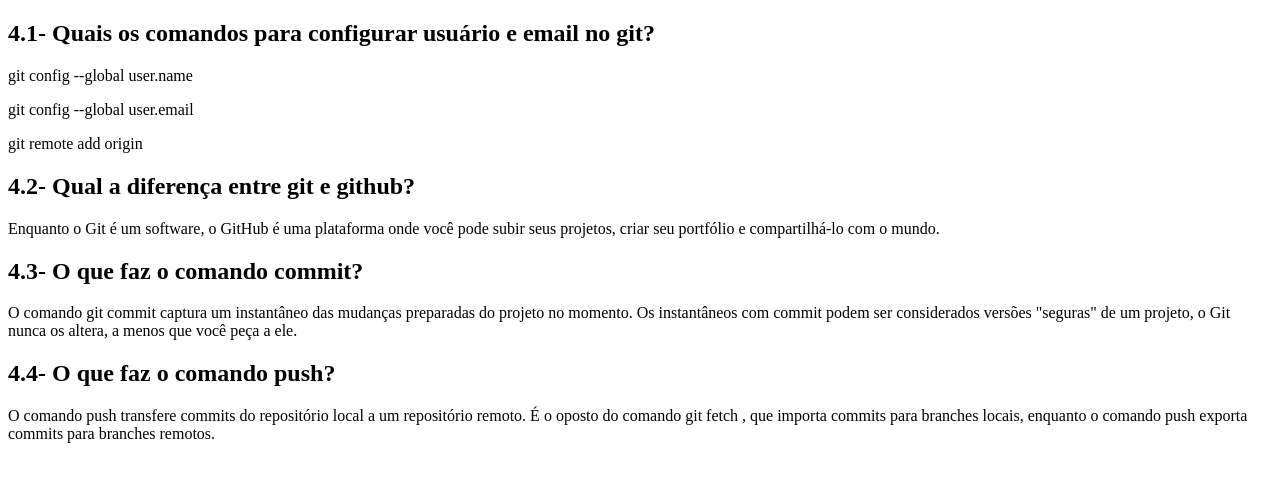
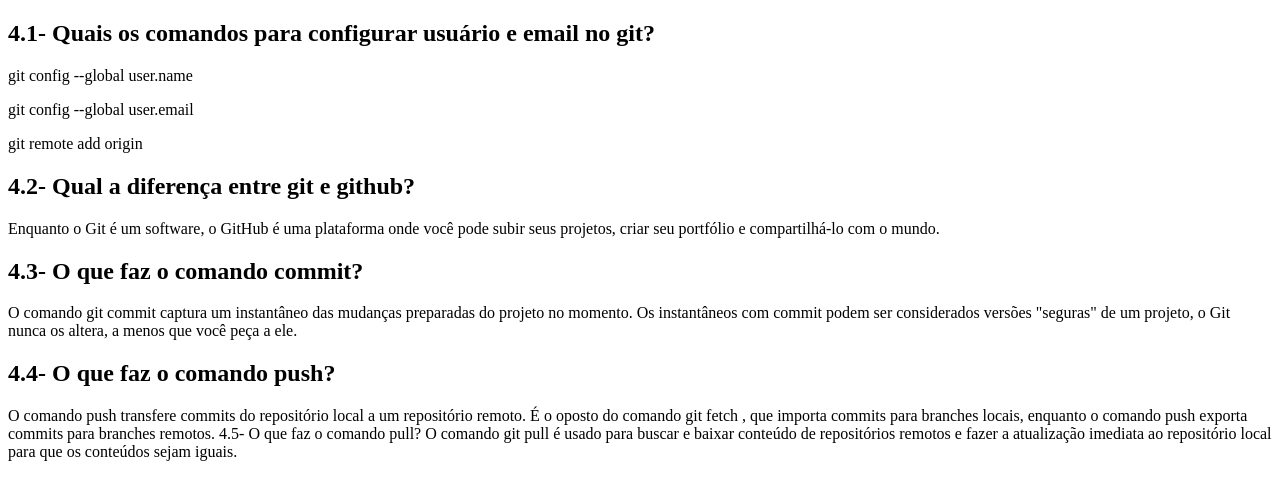
Before and after one commit to FernandoHenrique2408/senac, a plain HTML site: page index.html in a window 1280 px wide. Drawn offline with Linux system fonts and the light colour scheme.

Commit message:
quinta pergunta respondida

```diff
--- a/index.html
+++ b/index.html
@@ -28,5 +28,10 @@
  O comando push transfere commits do repositório local a um repositório remoto.
   É o oposto do comando git fetch , que importa commits para branches locais, enquanto o comando push exporta commits para branches remotos.
 
+  <h>4.5- O que faz o comando pull?</h>
+
+  O comando git pull é usado para buscar e baixar conteúdo de repositórios
+   remotos e fazer a atualização imediata ao repositório local para que os conteúdos sejam iguais.
+
   </body>
 </html>
```
